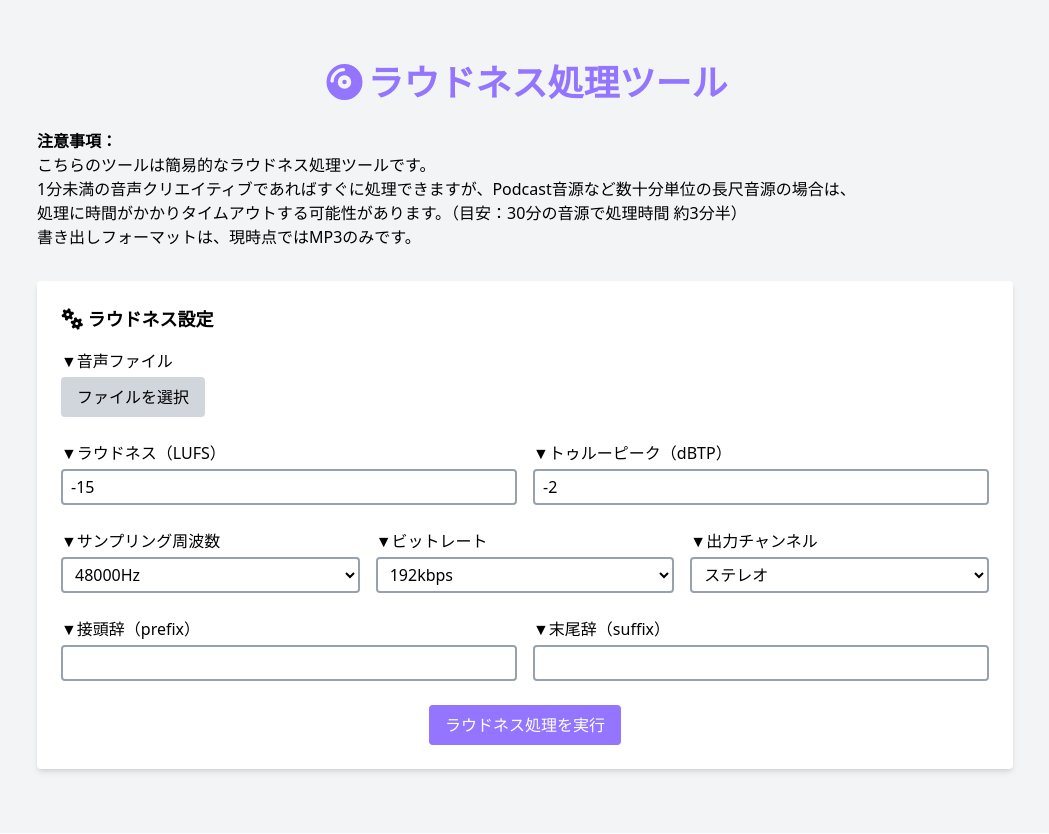
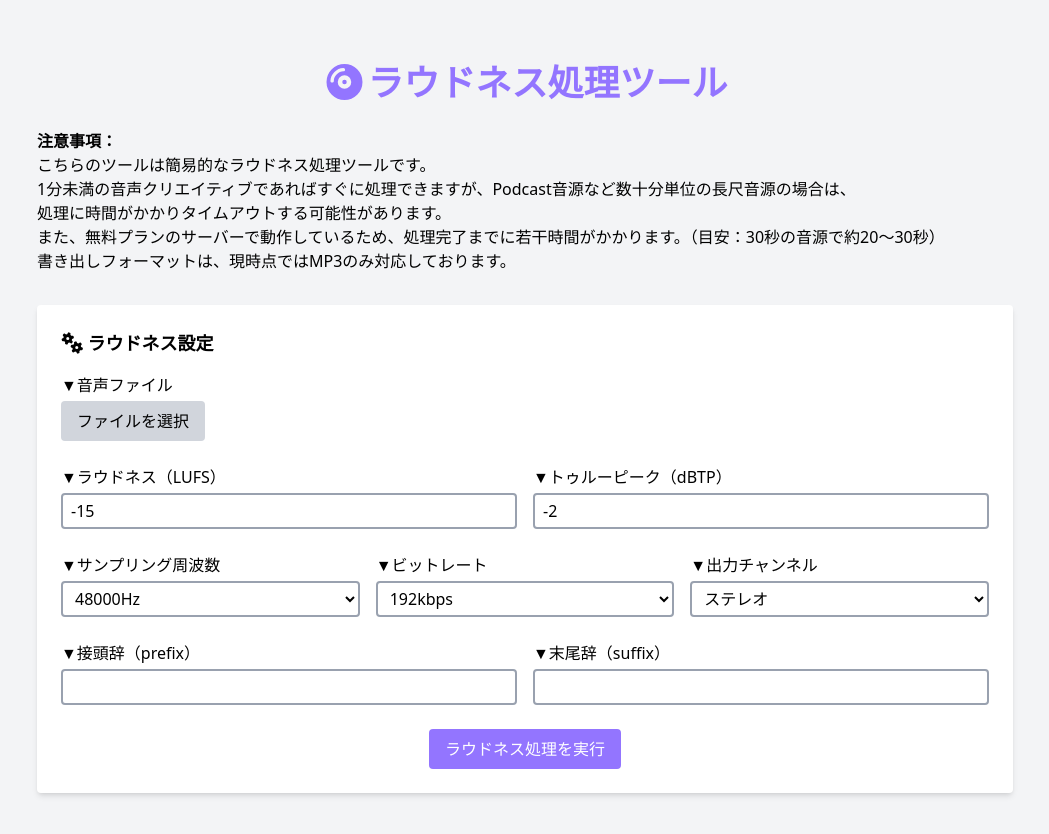
Before and after one commit to ayumic-c/loudness-tool-frontend, a React (Vite) app: page / in a window 1280 px wide. Shown: the top 834 px of the page, without its empty margins (115-1164 px from the left). Built offline with nearby package versions, Linux system fonts and the light colour scheme.

Commit message:
change App.jsx JSX's text

```diff
--- a/src/App.jsx
+++ b/src/App.jsx
@@ -118,11 +118,13 @@ function App() {
           ラウドネス処理ツール
         </h1>
         <p className="mt-5 mb-6 lg:mt-7 lg:mb-8">
-          <strong>注意事項：</strong><br></br>
+          <strong>注意事項：</strong>
+          <br></br>
           こちらのツールは簡易的なラウドネス処理ツールです。<br></br>
           1分未満の音声クリエイティブであればすぐに処理できますが、Podcast音源など数十分単位の長尺音源の場合は、<br className="hidden lg:block"></br>
-          処理に時間がかかりタイムアウトする可能性があります。（目安：30分の音源で処理時間 約3分半）<br></br>
-          書き出しフォーマットは、現時点ではMP3のみです。
+          処理に時間がかかりタイムアウトする可能性があります。<br></br>
+          また、無料プランのサーバーで動作しているため、処理完了までに若干時間がかかります。（目安：30秒の音源で約20〜30秒）<br></br>
+          書き出しフォーマットは、現時点ではMP3のみ対応しております。
         </p>
       </div>
 
```
